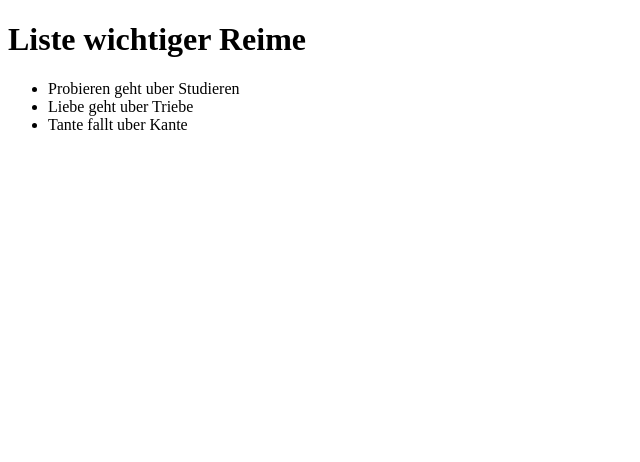
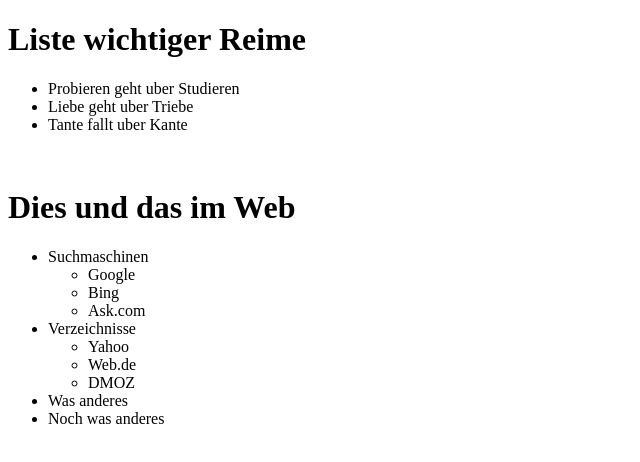
Before and after one commit to PadishahTJK/hello-world, a plain HTML site: page index.html in a window 1280 px wide. Shown: the whole page, without its empty margins (0-640 px from the left). Drawn offline with Linux system fonts and the light colour scheme.

Commit message:
Made some changes

```diff
--- a/index.html
+++ b/index.html
@@ -13,5 +13,25 @@
       <li>Tante fallt uber Kante</li>
     </ul>
 
+	<br/>
+	 <h1>Dies und das im Web</h1>
+    <ul>
+        <li>Suchmaschinen
+            <ul>
+                <li>Google</li>
+                <li>Bing</li>
+                <li>Ask.com</li>
+            </ul>
+        </li>
+        <li>Verzeichnisse
+            <ul>
+                <li>Yahoo</li>
+                <li>Web.de</li>
+                <li>DMOZ</li>
+            </ul>
+        </li>
+        <li>Was anderes</li>
+        <li>Noch was anderes</li>
+    </ul>
 </body>
 </html>
```
